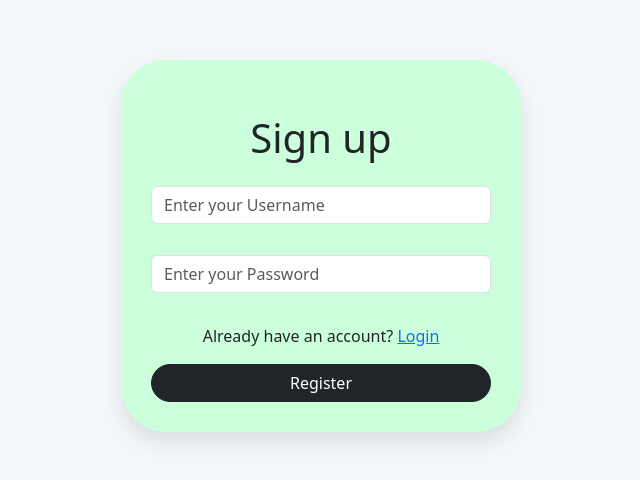
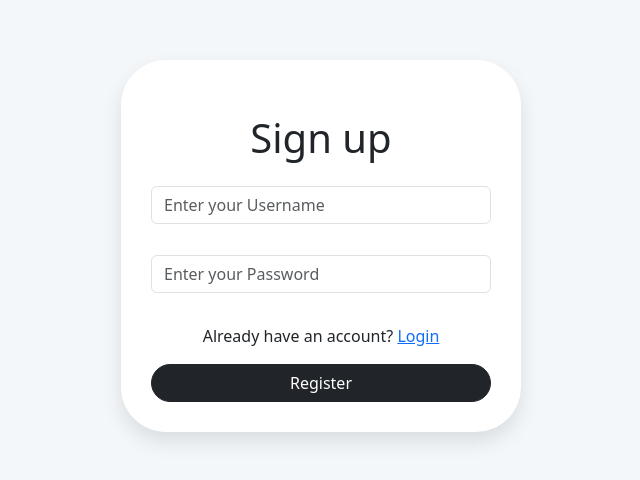
Before and after one commit to jugalb-icpl/wt-apps, a React (Create React App) app in the folder client/: page /register in a window 1280 px wide. Shown: the part 154-634 px from the top of the page, without its empty margins (319-959 px from the left). Built offline with nearby package versions, Linux system fonts and the light colour scheme.

Commit message:
change bg color and added docker-config file

```diff
--- a/client/src/App.css
+++ b/client/src/App.css
@@ -1,3 +1,7 @@
+body {
+  background-color: #dde9ff;
+}
+
 .App {
   text-align: center;
 }
@@ -49,7 +53,7 @@
 
 /* Styling for the login container */
 .login-container {
-  background: #ccffdc;
+  background: #ffffff;
   /* background: #ffffff; */
   padding: 30px;
   border-radius: 45px;
```
Also changed, not shown: 2 other files (tests, documents, lock files or other folders).
